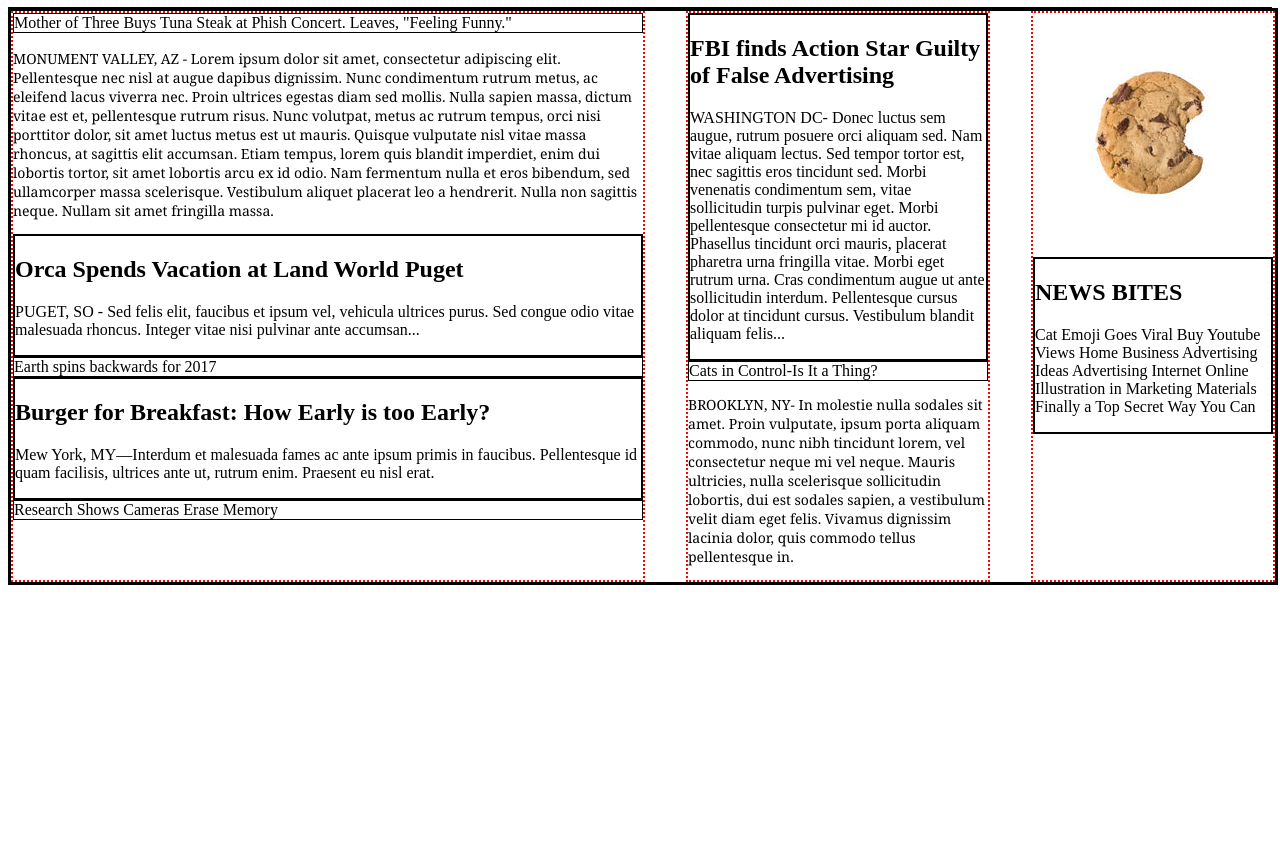
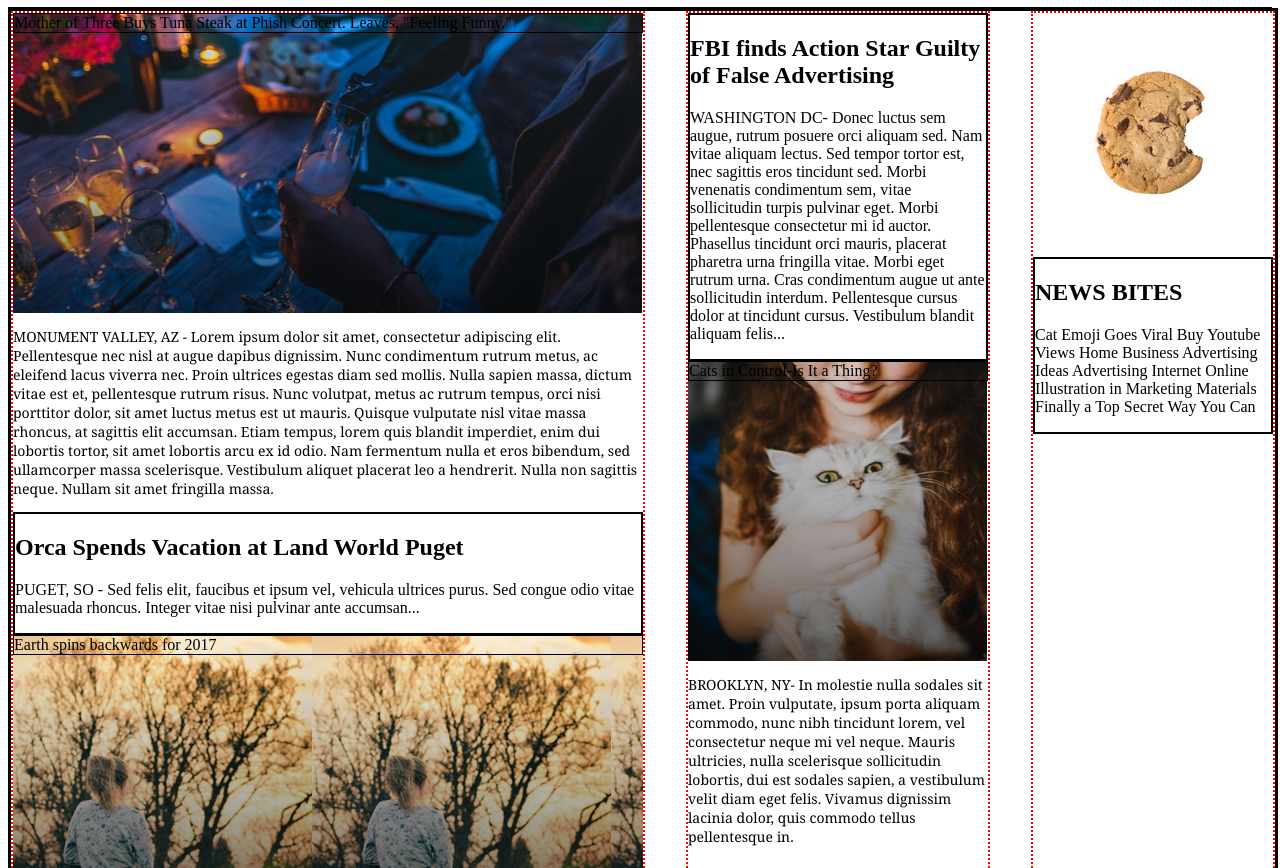
Before and after one commit to LPKaizen/mytimes, a plain HTML site: page index.html in a window 1280 px wide. Shown: the part 84-952 px from the top of the page. Before the commit the page ends 800 px from the top, so only its background shows below. Drawn offline with Linux system fonts and the light colour scheme.

Commit message:
version 0.8.5, more stuff added

```diff
--- a/Resources/CSS/index.css
+++ b/Resources/CSS/index.css
@@ -2,18 +2,47 @@
   display: inline-flex;
 }
 
+#mainimage {
+    background-image: url("../images/img-story-main.png");
+    width: auto;
+    background-repeat: no-repeat;
+    height: 300px;
+}
+
+#cameraimage {
+    background-image: url("../images/img-story-3.png");
+    width: auto;
+    height: 300px;
+    background-repeat: repeat;
+
+}
+
+#catimage {
+    background-image: url("../images/img-story-1.png");
+    width: auto;
+    margin: auto;
+    height: 300px;
+    background-repeat: no-repeat;
+}
+
+#treeimage{
+    background-image: url("../images/img-story-2.png");
+    width: auto;
+    margin: auto;
+    height: 300px;
+    background-repeat: repeat;
+}
+
 .smallheadline {
 border:1px black solid;
+color: black;
 width: auto;
 margin: auto;
-color: black;
 }
 
 .headlineformat {
   border: 2px black solid;
 }
-
-
 
 .header {
 display: flex;
@@ -49,6 +78,7 @@ padding-right: 10px;
 
 .main {
   width: auto;
+  height: auto;
 }
 
 .column {
--- a/index.html
+++ b/index.html
@@ -40,7 +40,7 @@
 <!--large column-->
 
     <div class="large">
-        <div>
+        <div id="mainimage">
            <p class="smallheadline">Mother of Three Buys Tuna Steak at Phish Concert. Leaves, "Feeling Funny."<p>
         </div>
         <div class="storyformat">
@@ -50,7 +50,8 @@
           <h2>Orca Spends Vacation at Land World Puget</h2>
           <p>PUGET, SO - Sed felis elit, faucibus et ipsum vel, vehicula ultrices purus. Sed congue odio vitae malesuada rhoncus. Integer vitae nisi pulvinar ante accumsan...<p>
         </div>
-        <div>
+
+        <div id="treeimage">
           <p class="smallheadline">Earth spins backwards for 2017</p>
         </div>
         <div class="headlineformat">
@@ -58,7 +59,7 @@
           <p>Mew York, MY—Interdum et malesuada fames ac ante ipsum primis in faucibus. Pellentesque id quam facilisis, ultrices ante ut, rutrum enim. Praesent eu nisl erat.<p>
         </div>
 
-        <div>
+        <div id="cameraimage">
           <p class="smallheadline">Research Shows Cameras Erase Memory</p>
         </div>
 
@@ -75,7 +76,7 @@
            <p>WASHINGTON DC- Donec luctus sem augue, rutrum posuere orci aliquam sed. Nam vitae aliquam lectus. Sed tempor tortor est, nec sagittis eros tincidunt sed. Morbi venenatis condimentum sem, vitae sollicitudin turpis pulvinar eget. Morbi pellentesque consectetur mi id auctor. Phasellus tincidunt orci mauris, placerat pharetra urna fringilla vitae. Morbi eget rutrum urna. Cras condimentum augue ut ante sollicitudin interdum. Pellentesque cursus dolor at tincidunt cursus. Vestibulum blandit aliquam felis...</p>
         </div>
 
-        <div>
+        <div id="catimage">
           <p class="smallheadline">Cats in Control-Is It a Thing?</p>
         </div>
 
```
